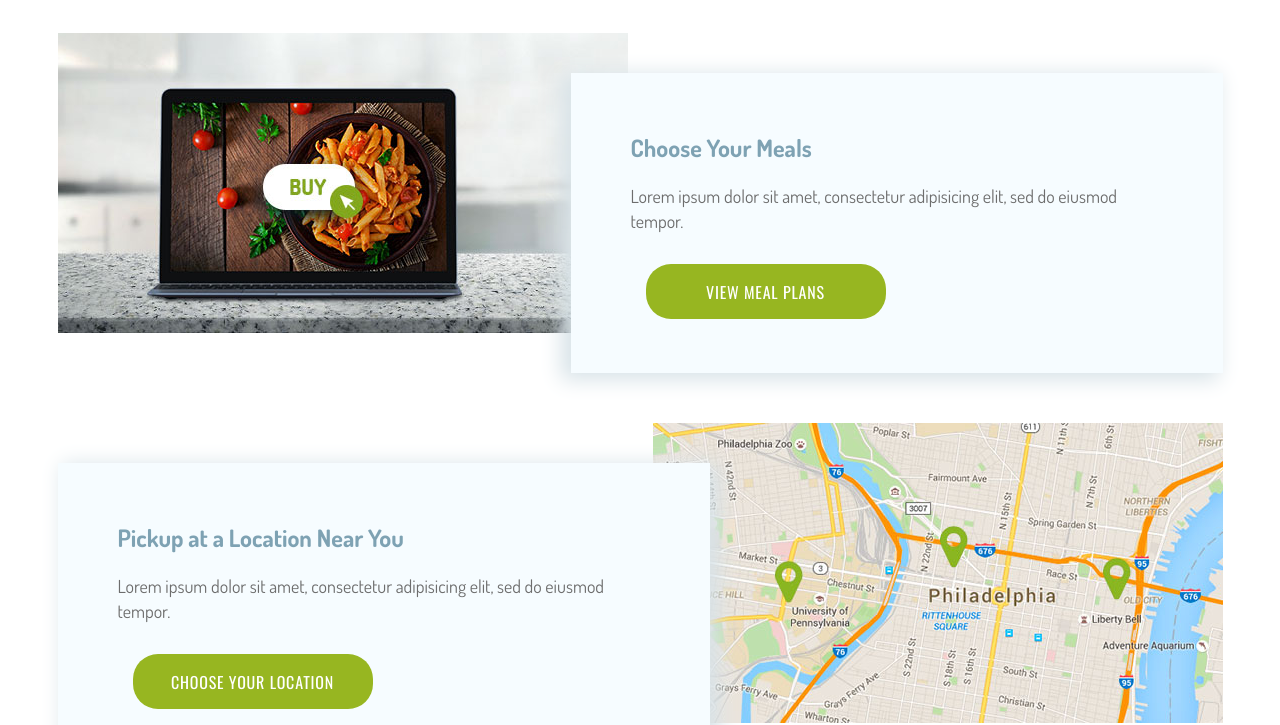
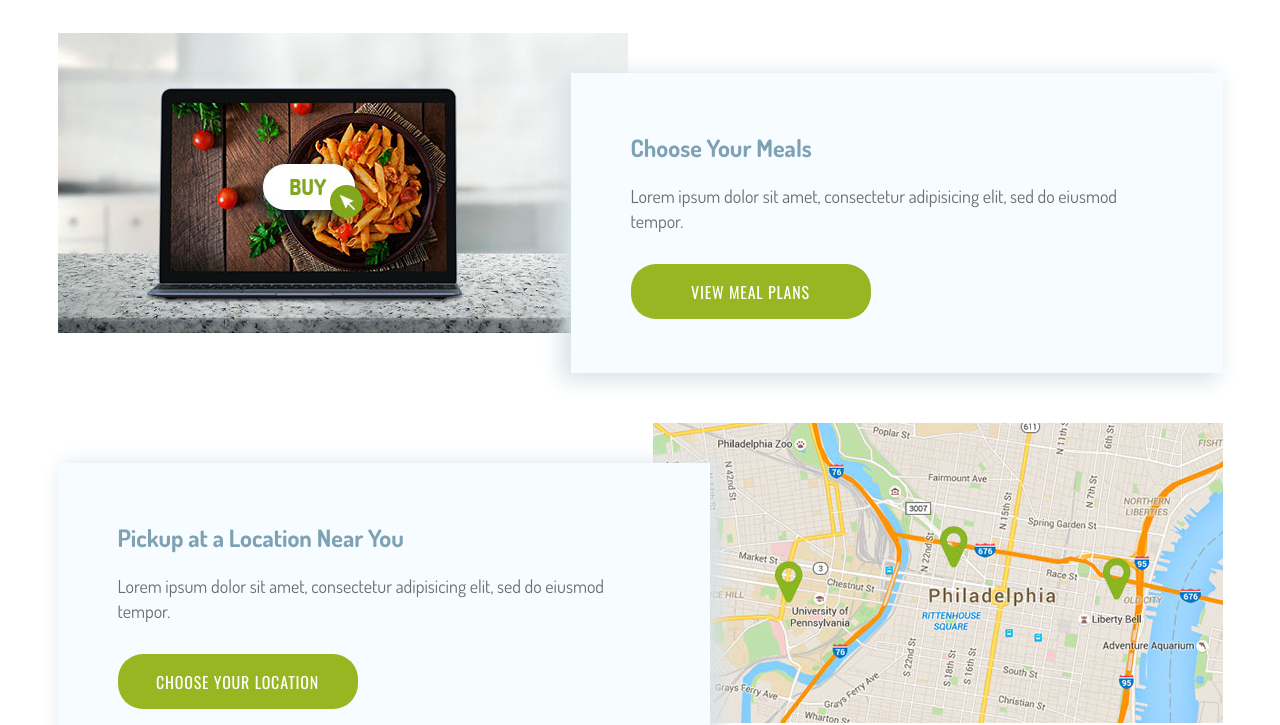
Before and after one commit to mila-zagrevskaya/meals, a plain HTML site: page index.html in a window 1280 px wide. Shown: the part 107-832 px from the top of the page. Drawn offline with nearby package versions, Linux system fonts and the light colour scheme.

```diff
--- a/css/style.css
+++ b/css/style.css
@@ -86,7 +86,7 @@ h3 {
 	text-align: center;
 	text-decoration: none;
 	text-transform: uppercase;
-	margin: 30px 15px 15px;
+	margin: 30px 0px 15px;
 }
 .detail:hover {
 	color:  #97b621;
```
